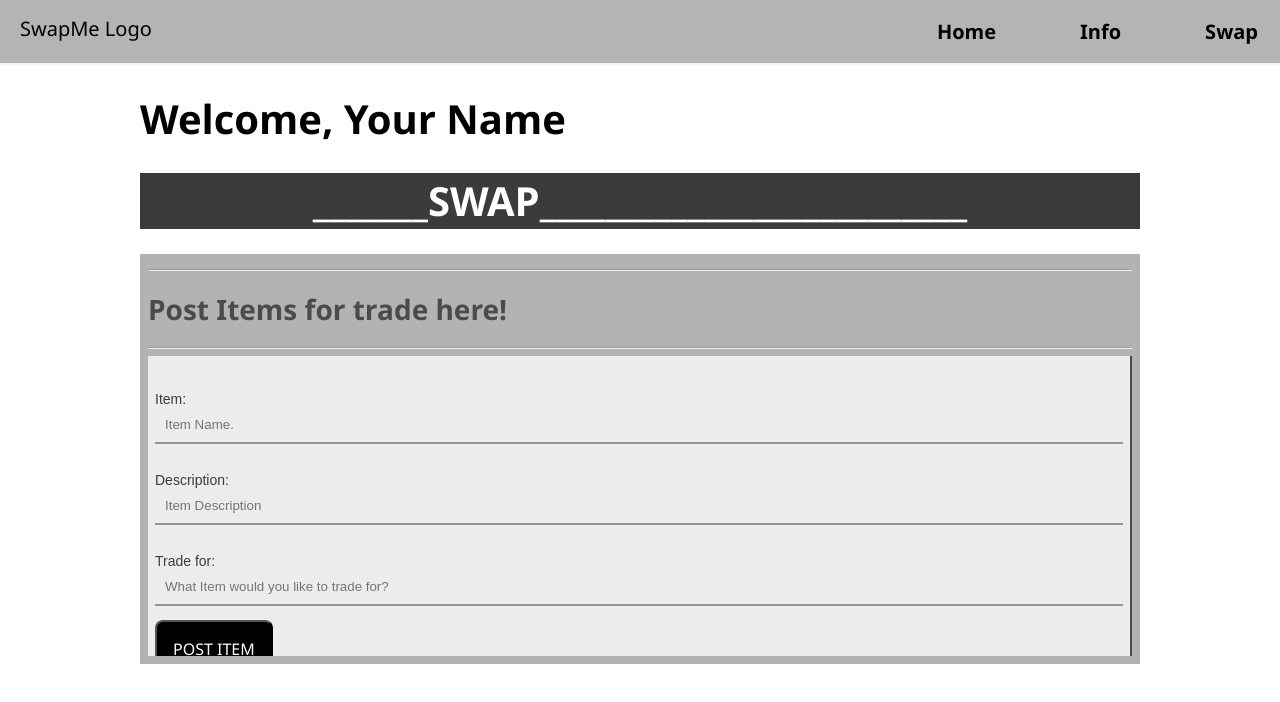
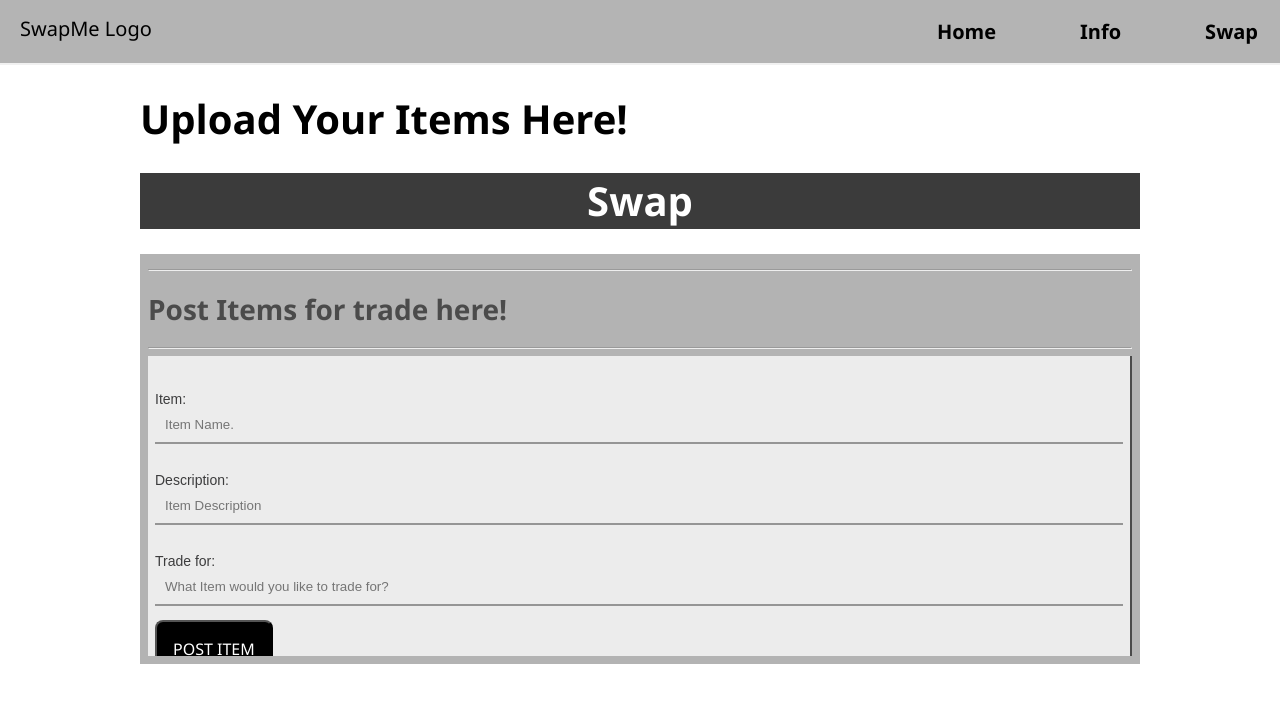
Before and after one commit to robcruz/project-3-client, a React (Create React App) app: page /trade in a window 1280 px wide. Shown: the top 702 px of the page. Built offline with nearby package versions, Linux system fonts and the light colour scheme.

Commit message:
modified names

```diff
--- a/src/components/HomePage.js
+++ b/src/components/HomePage.js
@@ -6,7 +6,7 @@ export default props => (
         <div className="Dashboard">
 
             <div>
-                <h1>_______DashBoard__________________________</h1>
+                <h1>DashBoard</h1>
             </div>
             <div className="contentbox">
                 <hr></hr>
--- a/src/components/TradePage.js
+++ b/src/components/TradePage.js
@@ -2,11 +2,11 @@ import React from "react";
 
 export default props => (
     <div className="Username">
-        <h1 className="namestyle">Welcome, Your Name</h1>
+        <h1 className="namestyle">Upload Your Items Here!</h1>
         <div className="Dashboard">
 
             <div>
-                <h1>_______SWAP__________________________</h1>
+                <h1>Swap</h1>
             </div>
             <div className="contentbox">
                 <hr></hr>
```
Lines whose indentation alone changed are shown as unchanged.
